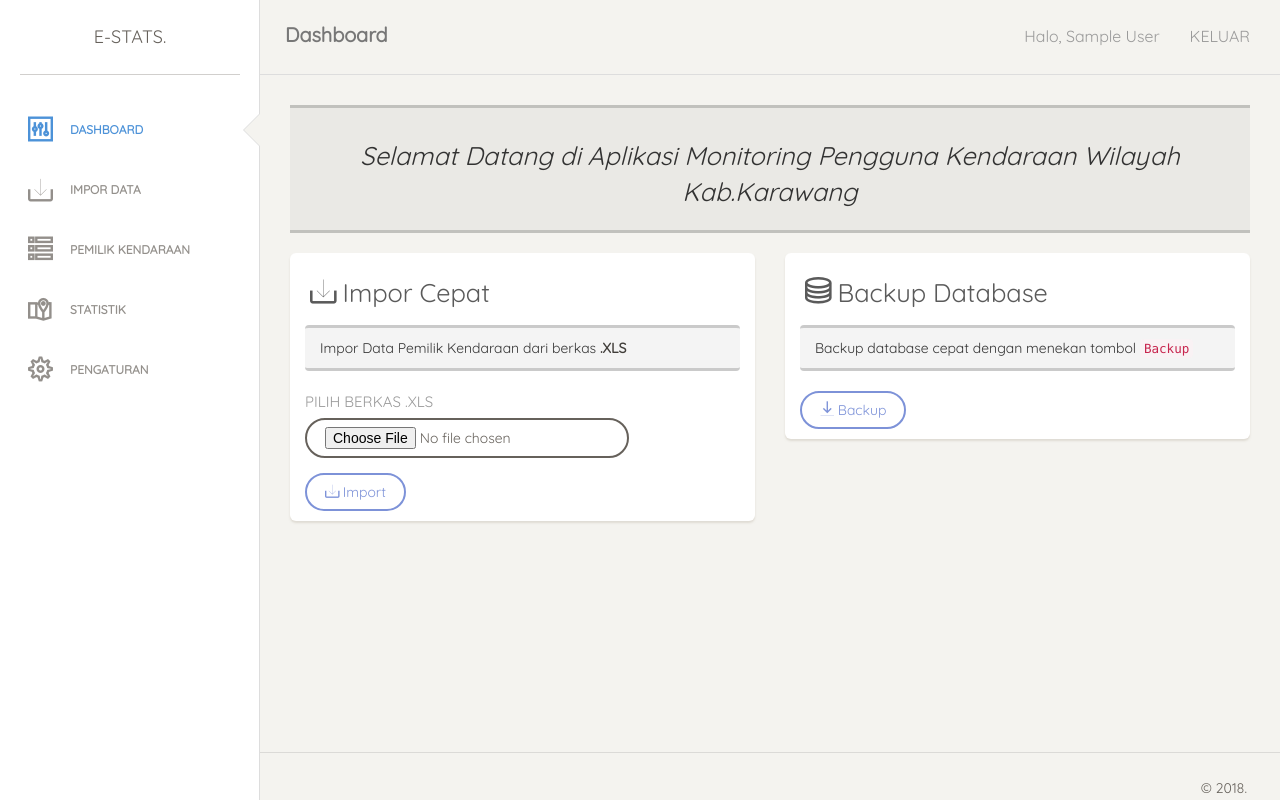
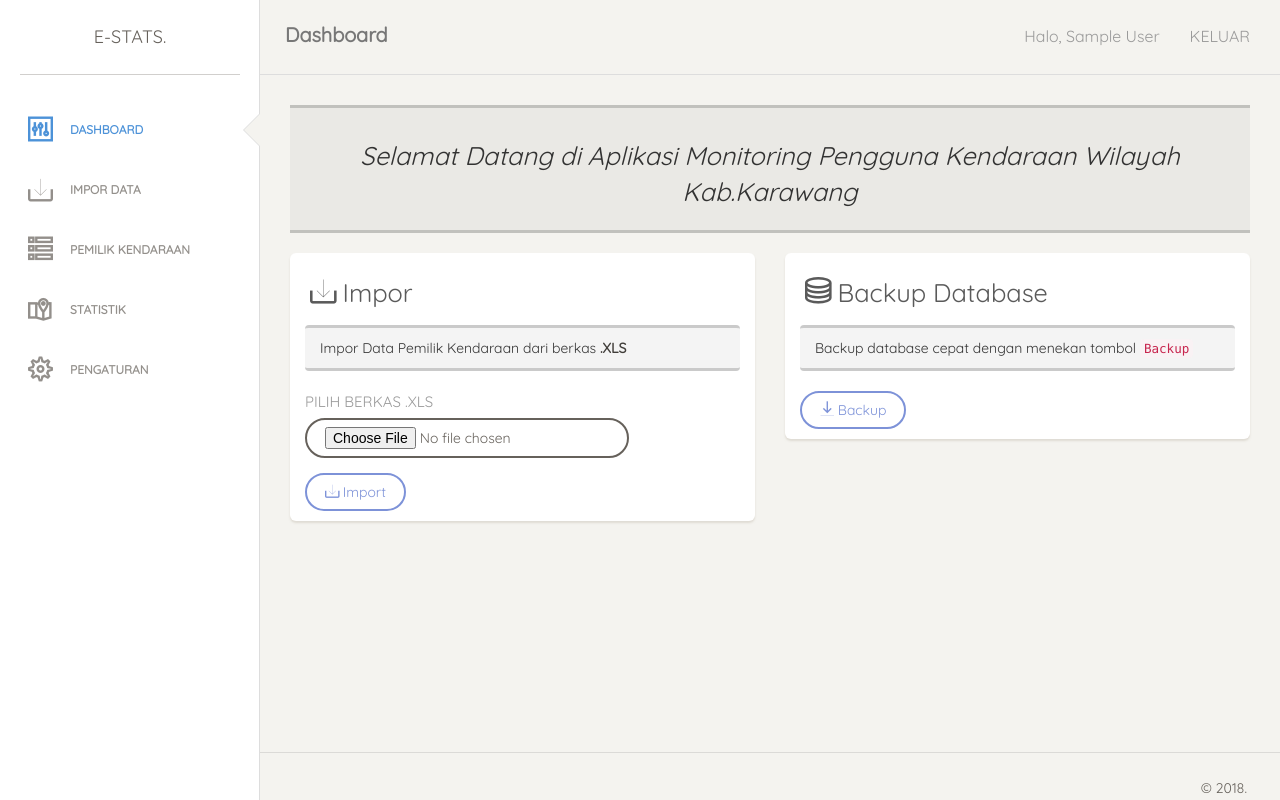
Before and after one commit to HilmiZul/estats, a PHP site: page /?nav=dashboard in a window 1280 px wide. Run offline with PHP 8.4, Linux system fonts and the light colour scheme; the visitor is signed in with stand-in values (Sample User, id 1); data that the repository does not hold is empty.

Commit message:
last commit of 2018

```diff
--- a/layout/dashboard.php
+++ b/layout/dashboard.php
@@ -1,43 +1,3 @@
-<!--<div class="row">
-    <div class="col-lg-6 col-sm-6">
-        <div class="card">
-            <div class="content">
-                <div class="row">
-                    <div class="col-xs-5">
-                        <div class="icon-big icon-warning text-center">
-                            <i class="ti-map"></i>
-                        </div>
-                    </div>
-                    <div class="col-xs-7">
-                        <div class="numbers">
-                            <p>Wilayah</p>
-                            30 Kecamatan
-                        </div>
-                    </div>
-                </div>
-            </div>
-        </div>
-    </div>
-    <div class="col-lg-6 col-sm-6">
-        <div class="card">
-            <div class="content">
-                <div class="row">
-                    <div class="col-xs-5">
-                        <div class="icon-big icon-danger text-center">
-                            <i class="ti-car"></i>
-                        </div>
-                    </div>
-                    <div class="col-xs-7">
-                        <div class="numbers">
-                            <p>Kendaraan</p>
-                            >7 Merek
-                        </div>
-                    </div>
-                </div>
-            </div>
-        </div>
-    </div>
-</div>-->
 <div class="row">
   <div class="col-md-12">
     <div class="alert alert-grey">
@@ -45,11 +5,12 @@
     </div>
   </div>
 </div>
+
 <div class="row">
   <div class="col-md-6">
     <div class="card ">
       <div class="header">
-        <h3 class="title"><i class="ti ti-import"></i> Impor Cepat</h3>
+        <h3 class="title"><i class="ti ti-import"></i> Impor</h3>
       </div>
       <div class="content">
         <div class="alert alert-grey">Impor Data Pemilik Kendaraan dari berkas <strong>.XLS</strong></div>
```
